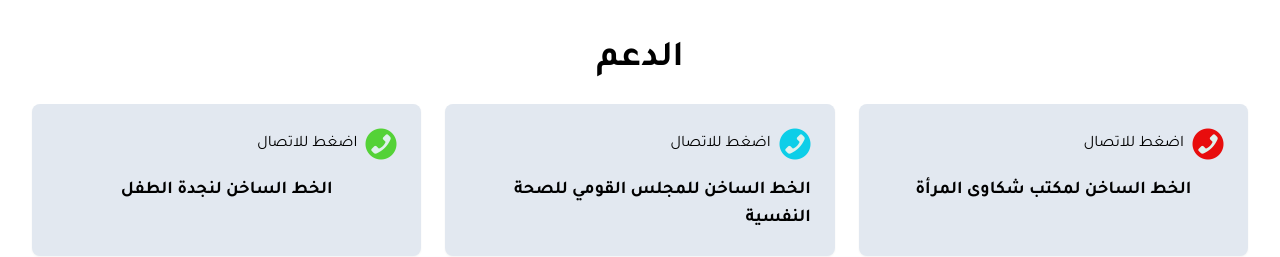
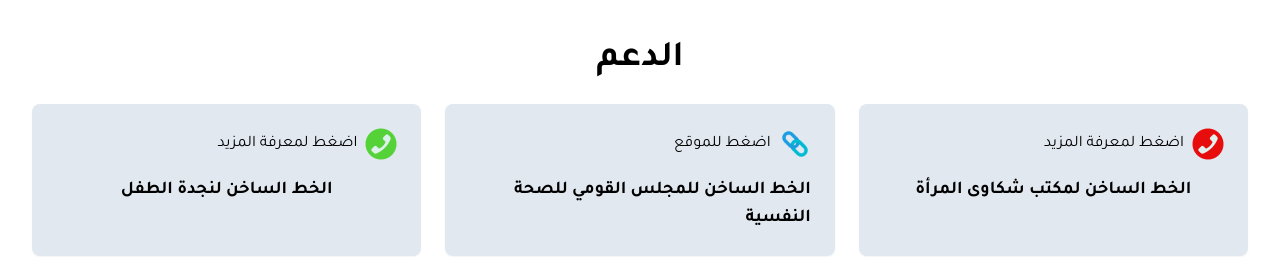
Before and after one commit to nadaN780/guardian-angel, a Next.js app: page / in a window 1280 px wide. Shown: the part 4220-4477 px from the top of the page. Built offline with nearby package versions, Linux system fonts and the light colour scheme.

Commit message:
update cards

```diff
--- a/components/Card.js
+++ b/components/Card.js
@@ -2,18 +2,18 @@ import Image from "next/image";
 
 export default function Card({color, text, href}) {
   return (
-    <a href={href} className={`flex flex-1 flex-col gap-4 p-6 bg-slate-200 shadow-sm rounded-lg group transition-all duration-200 hover:shadow-lg ${color === 'red' ? 'hover:bg-red-400' : color === 'blue' ? 'hover:bg-blue-400' : 'hover:bg-green-400'}`}>
+    <a href={href} target={`${color === 'blue' && '_blank'}`} className={`flex flex-1 flex-col gap-4 p-6 bg-slate-200 shadow-sm rounded-lg group transition-all duration-200 hover:shadow-lg ${color === 'red' ? 'hover:bg-red-400' : color === 'blue' ? 'hover:bg-blue-400' : 'hover:bg-green-400'}`}>
         <div className="flex gap-2 items-center">
             <div className="group-hover:scale-125 -rotate-90 transition-all">
             {color === 'red' ?
                 (<Image src="/assets/callred.png" alt="call icon" width={32} height={32} />) :
             color === 'blue' ?
-                (<Image src="/callblue.png" alt="call icon" width={32} height={32} />) :
+                (<Image src="/assets/link.png" alt="link icon" width={32} height={32} />) :
                 (<Image src="/assets/callgreen.png" alt="call icon" width={32} height={32} />)
             }
             </div>
             <div className="group-hover:-translate-x-1 group-hover:text-white transition-all font-medium">
-                اضغط للاتصال
+                { color === 'blue' ? 'اضغط للموقع' : 'اضغط لمعرفة المزيد'}
             </div>
         </div>
     <div className="flex items-center font-bold text-lg justify-center transition-all group-hover:text-white group-hover:scale-105">
```
